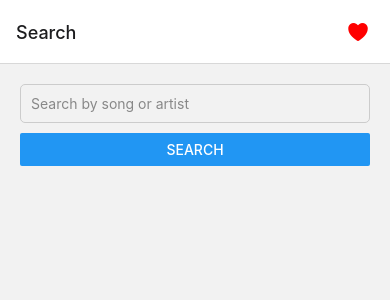
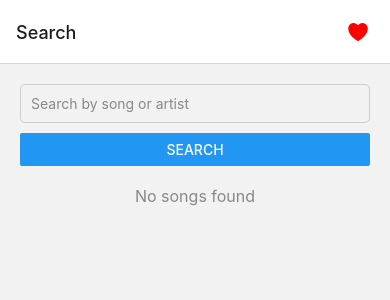
Before and after one commit to saliharya/SongApp, a React Native app: screen /Search in a window 390 px wide. Shown: the top 300 px of the page. Built offline with nearby package versions, Linux system fonts and the light colour scheme.

Commit message:
display 'No songs found' message when search results are empty

```diff
--- a/screens/SearchScreen.js
+++ b/screens/SearchScreen.js
@@ -60,6 +60,8 @@ const SearchScreen = ({ navigation }) => {
             <Button title="Search" onPress={searchSongs} />
             {loading ? (
                 <ActivityIndicator size="large" color="#0000ff" />
+            ) : songs.length === 0 ? (
+                <Text style={styles.noResultsText}>No songs found</Text>
             ) : (
                 <SectionList
                     sections={sections}
--- a/styles/SearchScreenStyle.js
+++ b/styles/SearchScreenStyle.js
@@ -10,6 +10,7 @@ export const SearchScreenStyle = StyleSheet.create({
         borderColor: '#ccc',
         borderWidth: 1,
         borderRadius: 5,
+        color: '#000',
     },
     header: {
         padding: 5,
@@ -23,4 +24,10 @@ export const SearchScreenStyle = StyleSheet.create({
         marginRight: 10,
         padding: 10,
     },
-})
+    noResultsText: {
+        textAlign: 'center',
+        fontSize: 16,
+        color: '#888',
+        marginTop: 20,
+    },
+});
--- a/styles/SongItemStyle.js
+++ b/styles/SongItemStyle.js
@@ -20,6 +20,7 @@ export const SongItemStyle = StyleSheet.create({
         fontSize: 16,
         fontWeight: 'bold',
         paddingBottom: 10,
+        color: '#000'
     },
     artist: {
         fontSize: 14,
```
